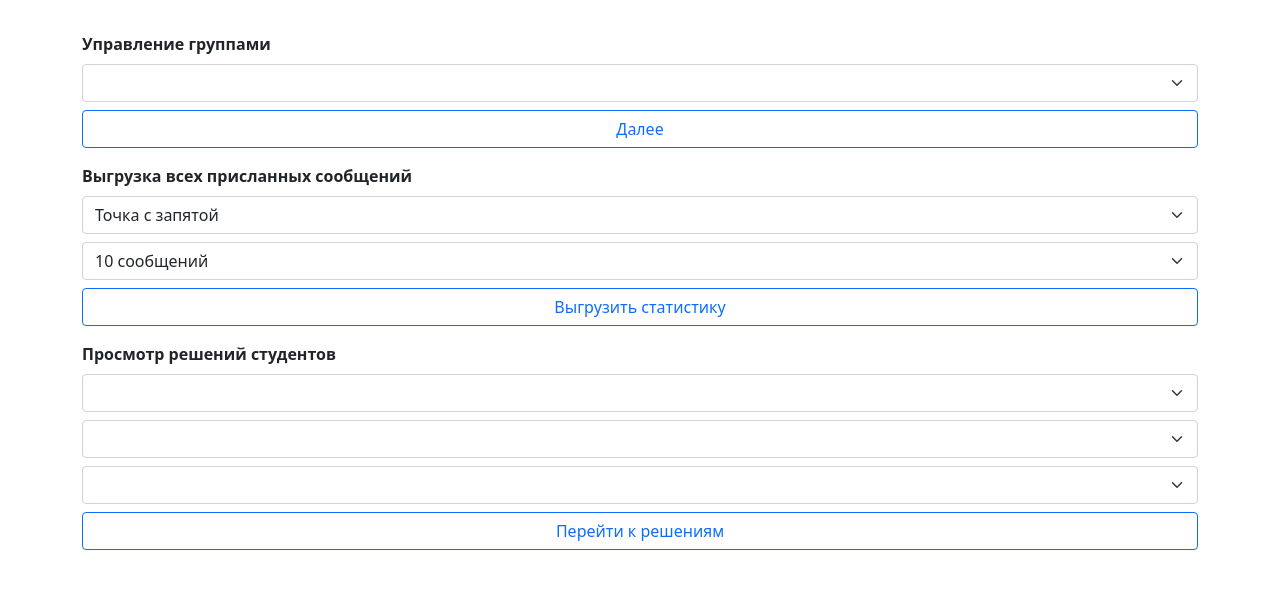
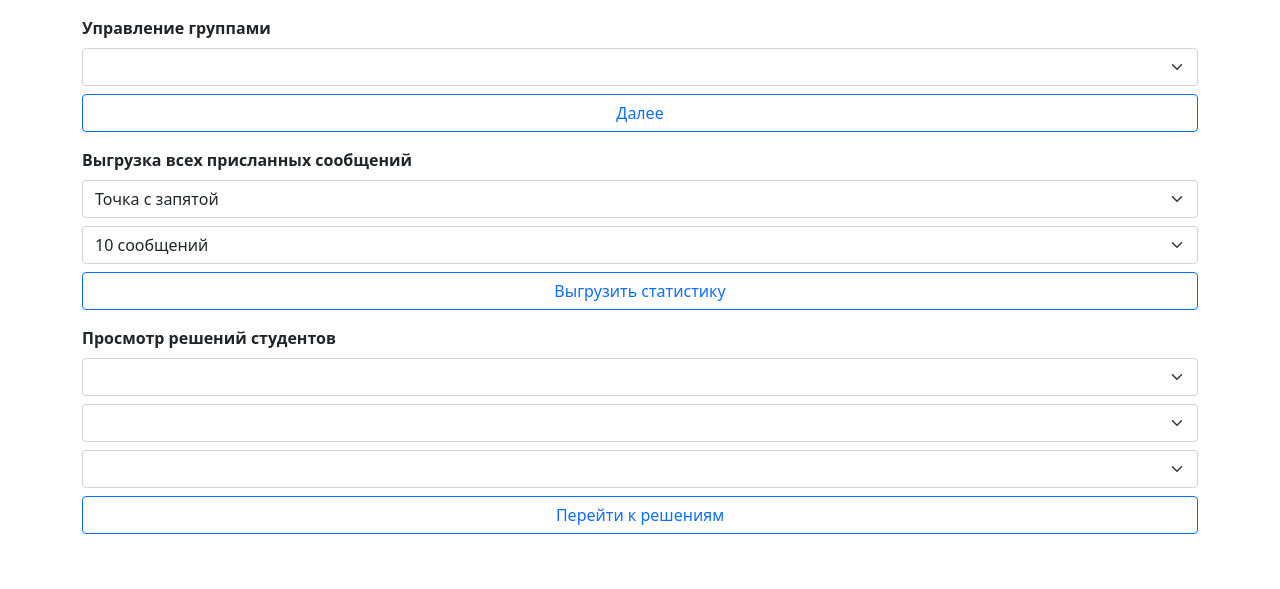
Before and after one commit to kispython-ru/dta, a Flask app: template webapp/templates/teacher/dashboard.jinja in a window 1280 px wide. Shown: the part 56-645 px from the top of the page. Run offline with Flask 2, Linux system fonts and the light colour scheme; the template is opened without the code that fills it, so the values that code supplies are empty; some libraries are stand-ins or nearby versions.

Commit message:
fix: Margins and params

```diff
--- a/webapp/templates/layout.jinja
+++ b/webapp/templates/layout.jinja
@@ -117,7 +117,7 @@
             {% endif %}
             {% if student is defined and student is not none %}
             {% if student.teacher %}
-            <li><a class="dropdown-item" href="/teacher">Преподавательская</a></li>
+            <li><a class="dropdown-item" href="/teacher">Преподавательская 📕</a></li>
             {% endif %}
             <li><a class="dropdown-item" target="__blank" href="https://t.me/kispython">Telegram для оповещений</a></li>
             <li><a class="dropdown-item" href="/submissions">Отправленные решения</a></li>
--- a/webapp/templates/teacher/dashboard.jinja
+++ b/webapp/templates/teacher/dashboard.jinja
@@ -8,7 +8,7 @@
 {% block main %}
 <div class="row">
   {% if groups is not none %}
-  <div class="col-12 mt-3">
+  <div class="col-12 mb-3">
     <b class="card-title d-block">Управление группами</b>
     <form action="/teacher/group/select" method="GET" class="w-100">
       <select class="form-select mb-2" name="group">
@@ -24,7 +24,7 @@
     </form>
   </div>
   {% endif %}
-  <div class="col-12 mt-3">
+  <div class="col-12 mb-3">
     <b class="card-title d-block">Выгрузка всех присланных сообщений</b>
     <form action="/teacher/messages" method="GET" class="w-100">
       <select class="form-select mb-2" name="separator">
@@ -43,7 +43,7 @@
       </button>
     </form>
   </div>
-  <div class="col-12 mt-3">
+  <div class="col-12 mb-3">
     <b class="card-title d-block">Просмотр решений студентов</b>
     <form action="/teacher/submissions" method="GET" class="w-100">
       <select class="form-select mb-2" name="gid">
@@ -67,7 +67,7 @@
     </form>
   </div>
   {% if exam %}
-  <div class="col-12 mt-3">
+  <div class="col-12 mb-3">
     <b class="card-title d-block">Действия с группами</b>
     <form action="/teacher/exam/start" method="GET" class="w-100">
       <button class="btn btn-outline-primary w-100 mb-2 d-block" type="submit">
--- a/webapp/templates/teacher/submissions.jinja
+++ b/webapp/templates/teacher/submissions.jinja
@@ -7,7 +7,7 @@
 
 {% block main %}
 <div class="row">
-  <div class="col-12 mt-3">
+  <div class="col-12">
     <h5 class="card-title fw-bold mb-2">
       Отправленные решения
     </h5>
```
Also changed, not shown: webapp/views/student.py (+23 -4 lines).
